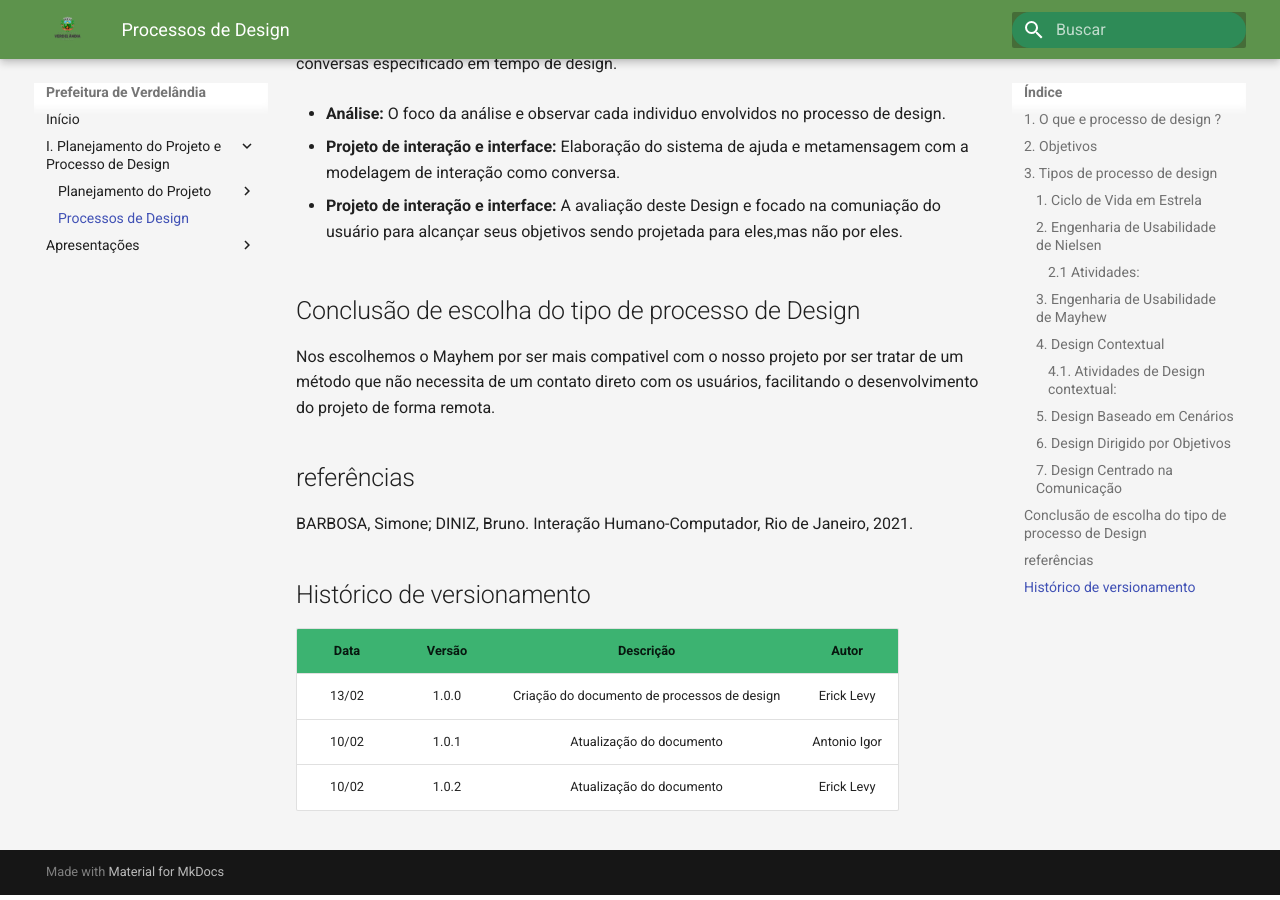
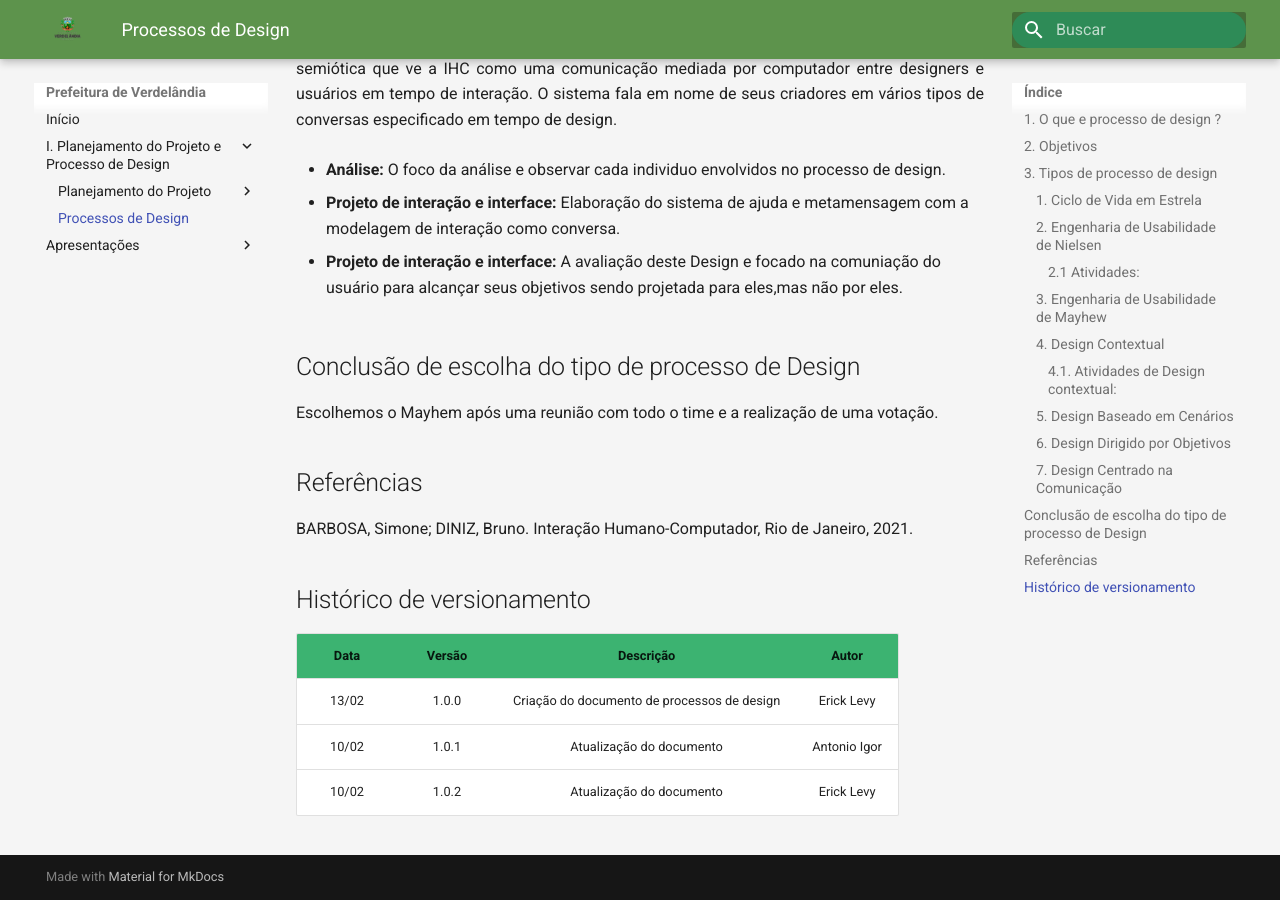
Before and after one commit to valdersonjr/2021.2-Prefeitura-Verdelandia, an MkDocs documentation site: the page built from docs/documentos/Processos.md, in a window 1280 px wide and 900 px high, scrolled down 3249 px. Built offline with MkDocs 1.6.1 and Material for MkDocs 9.7.7, drawn with Linux system fonts in a browser that asks for light colours.

Commit message:
fix: textos justificados

```diff
--- a/docs/documentos/Processos.md
+++ b/docs/documentos/Processos.md
@@ -1,12 +1,15 @@
 # Processos de Design
 ## 1. O que e processo de design ?
 
+<p align="justify">
 Processo de Design e a junção de atividades básicas como analíse de situação, a sintese de uma intervenção projetada ou ja aplicada a situação atual do projeto.Em cada processo detalha as atividades basicas: executar cada atividade, sequência a serem executadas, atividades a serem repetidas, arfetafos consumidos e produzidos em cada uma delas
+</p>
 
 ## 2. Objetivos
 
+<p align="justify">
 Busca atender e servir em primeiro lugar aos usuários e aos demais envolvidos, e não ás tecnologias. Esses processos sãos centrados no usuário e seguem os principios (Gould e Lewis, 1985).
-
+</p>
 
 - **Foco no usuario:** O Designer deve projetar a interação e a interface para atender as necessidades dos usuários para alcançarem seus objetivos
 - **Métricas observáveis:** O processo de design deve permitir a realização de experimentos que usem simulações ou protótipos do sistema para realizar suas atividades e objetivos
@@ -41,8 +44,11 @@
 
 
 ### 3. Engenharia de Usabilidade de Mayhew
+
+<p align="justify">
 Mayhew  propôs um ciclo de vida para a engenharia de usabilidade em 1999. Com uma visão
 que busca  compreender os fenômenos na sua totalidade , esse processo de design reúne e organiza diferentes atividades em IHC para orientar o trabalho do designer em  uma boa solução interativa.Mayhem apresentou 3 fases de processos iterativos que este são:
+</p>
 
 - **Análise de requisitos:**  são definidas as metas de usabilidade com base no perfil dos
 usuários, análisação de tarefas com possibilidades e limitações da plataforma em que o sistema é executado .
@@ -66,8 +72,11 @@
 É um processo que utiliza diferentes tipos de cenários como representação básica e fundamental durante todas as atividades envolvidas na concepção de uma solução de IHC .
 
 ### 6. Design Dirigido por Objetivos
+
+<p align="justify">
 O design dirigido por objetivos é um processo sistemático proposto para investigar e atender às
 necessidades e aos objetivos dos usuários.Guiar o designer a projetar uma solução de IHC que seja criativa e apoie os usuários a atingirem seus objetios, sendo o diferencial incetivar o designar a explorar tecnologias em todo seu potencial para oferecer manerias diversificados para os usuários chegarem aos seus objetivos.Esse processo é dividido em seis fases : pesquisar, modelar, definir requisitos,projetar, refinar e manter.
+</p>
 
 - **Pesquisa:**  o designer está empenhando em conhecer o usuário e investigar os comportamentos no qual encaminha seus objetivos e motivações nas atividades enquanto manipula alguns artefatos, o domínio do sistema e o contextode uso.
 
@@ -81,7 +90,9 @@
 - **Refinar e manter:**  É um polimento da documentação detalhada da solução de interação e de interface projetada.Alem de manter a coerência da solução proposta enquanto acomoda as limitações técnicas imprevistas.
 
 ### 7. Design Centrado na Comunicação
+<p align="justify">
 O design centrado na comunicação (Barbosa et al., 2005) tem como base teórica a engenharia semiótica que ve a IHC como uma comunicação mediada por computador entre designers e usuários em tempo de interação. O sistema fala em nome de seus criadores em vários tipos de conversas especificado em tempo de design.
+</p>
 
 - **Análise:**  O foco da análise e observar cada individuo envolvidos no processo de design.
 
@@ -91,11 +102,11 @@
 
 
 ## Conclusão de escolha do tipo de processo de Design
+<p align="justify">
+Escolhemos o Mayhem após uma reunião com todo o time e a realização de uma votação.
+</p>
 
-Nos escolhemos o Mayhem por ser mais compativel com o nosso projeto por ser tratar de um método que não necessita de um contato direto com os usuários, facilitando o desenvolvimento do projeto de forma remota.
-
-
-## referências
+## Referências
 
 BARBOSA, Simone; DINIZ, Bruno. Interação Humano-Computador, Rio de Janeiro, 2021.
 
```
